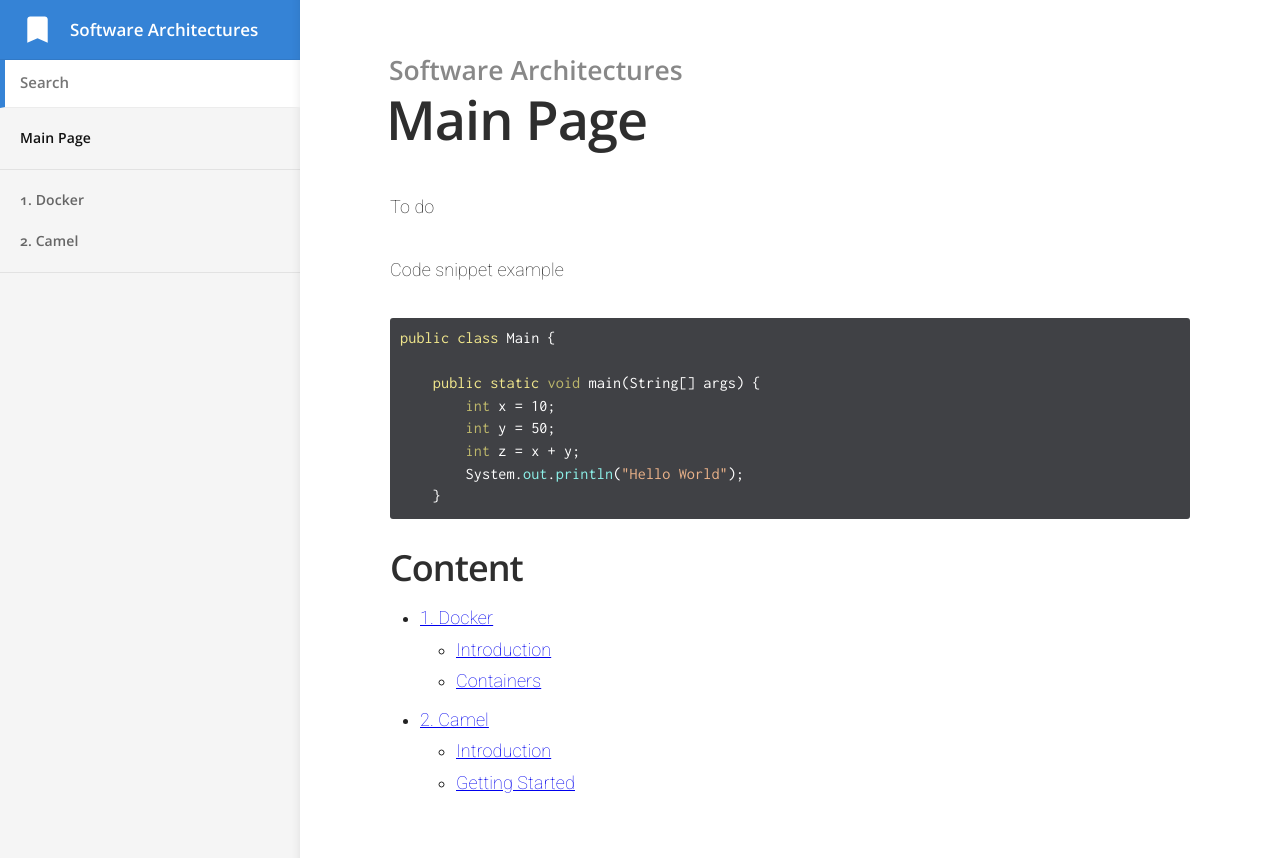
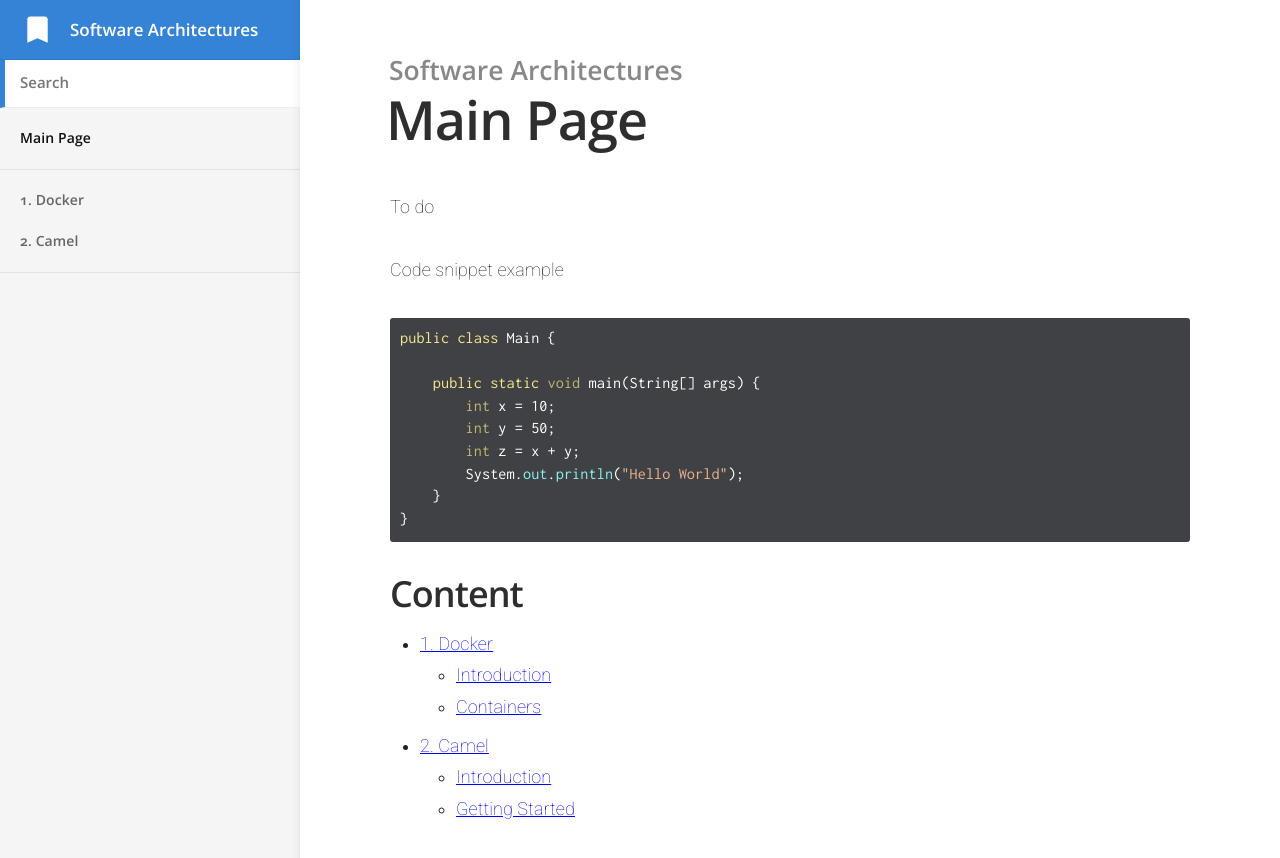
Before and after one commit to giacomozanatta/jekyll-test-1, a Jekyll site: the page built from index.md, in a window 1280 px wide. Shown: the top 858 px of the page. Built offline with Jekyll 4.4.1, drawn with Linux system fonts in a browser that asks for light colours.

Commit message:
Test deploy
Test deploy

````diff
--- a/index.md
+++ b/index.md
@@ -4,7 +4,8 @@ title: Main Page
 To do
 
 Code snippet example
-```java
+
+{% highlight java %}
 public class Main {
 
     public static void main(String[] args) {
@@ -13,7 +14,10 @@ public class Main {
         int z = x + y;
         System.out.println("Hello World");
     }
-```
+}
+{% endhighlight %}
+
+
 <h2>Content</h2>
 <ul>
     {% assign grouped = site.docs | group_by: 'category' | sort: 'name' %}
````
